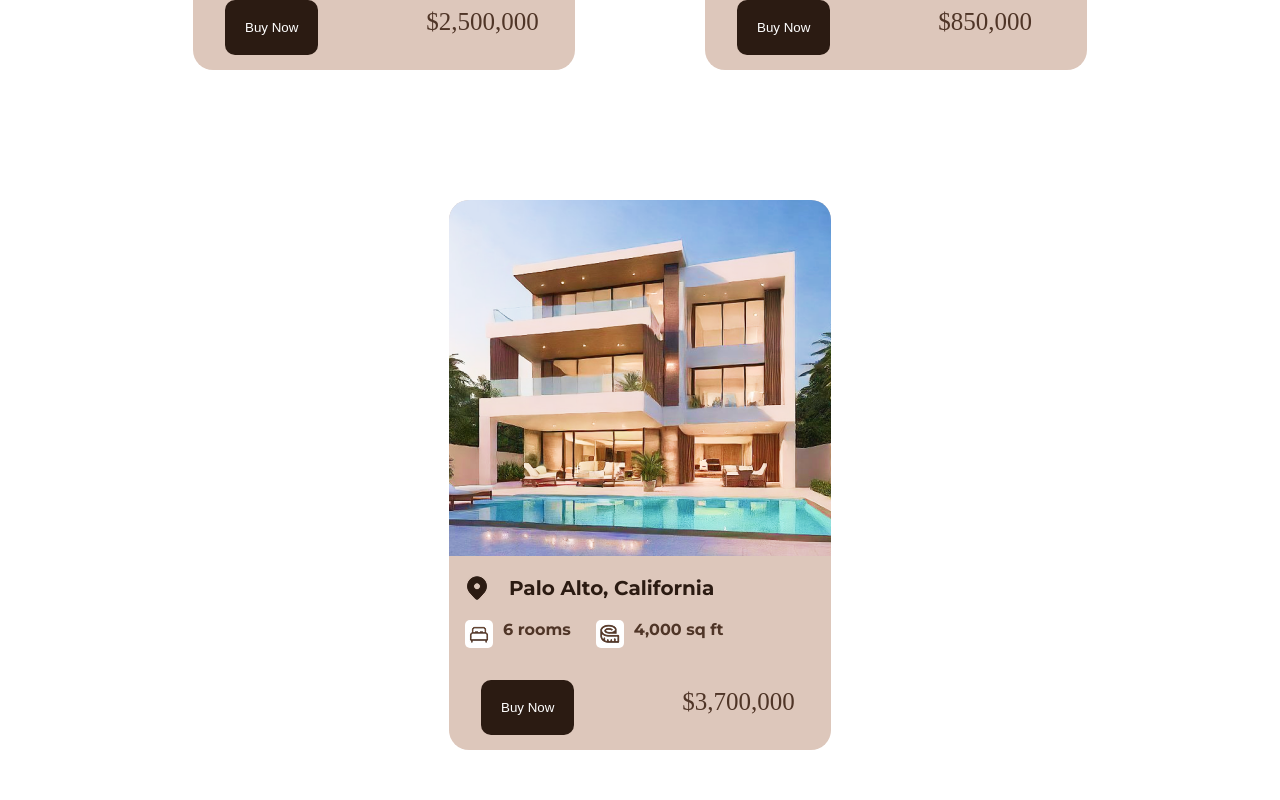
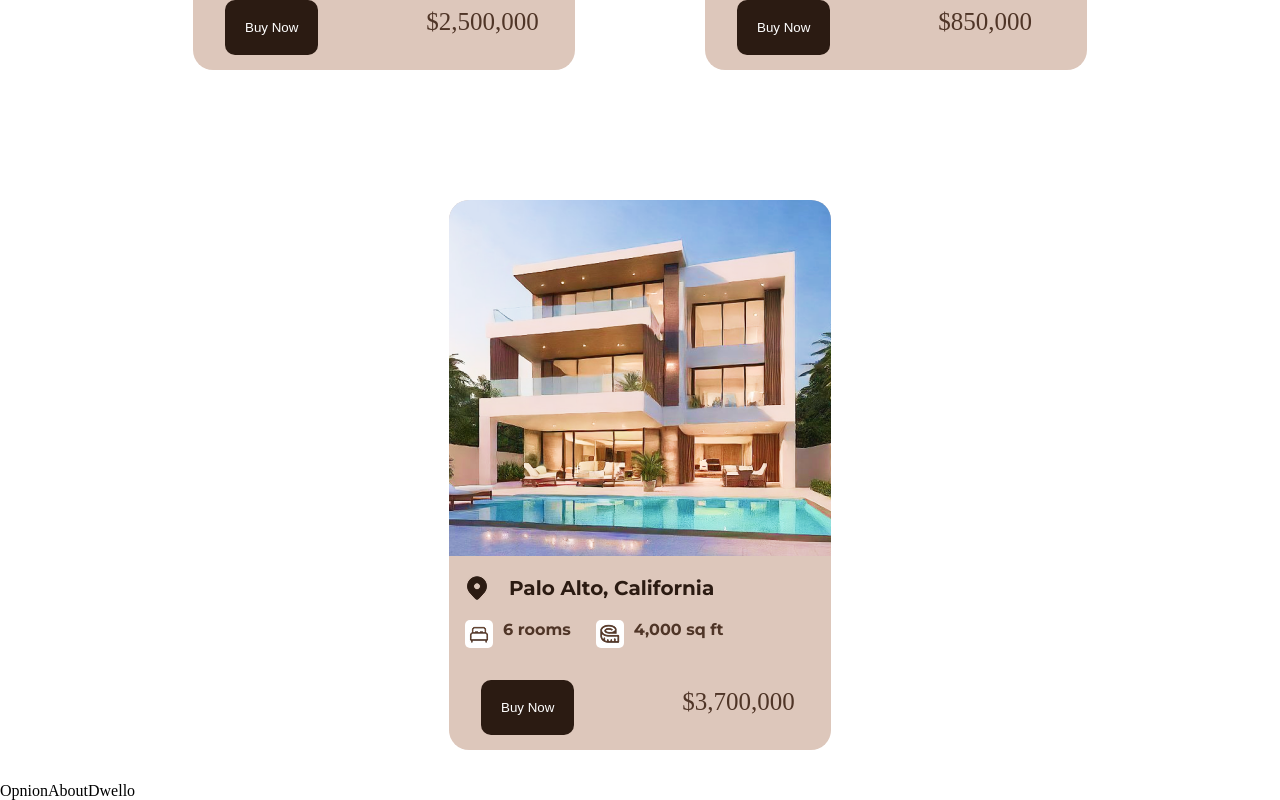
Before and after one commit to gabrieljcoutinho/Projeto-Dwello, a React (Create React App) app: page / in a window 1280 px wide. Shown: the part 2822-3622 px from the top of the page. Built offline with nearby package versions, Linux system fonts and the light colour scheme.

Commit message:
improtando componente

```diff
--- a/src/App.js
+++ b/src/App.js
@@ -18,6 +18,7 @@ function App() {
   <br /><br />
   <WhyChosee />
   <Popularresidences />
+  <OpnionAboutDwello/>
 
     </div>
   );
```
